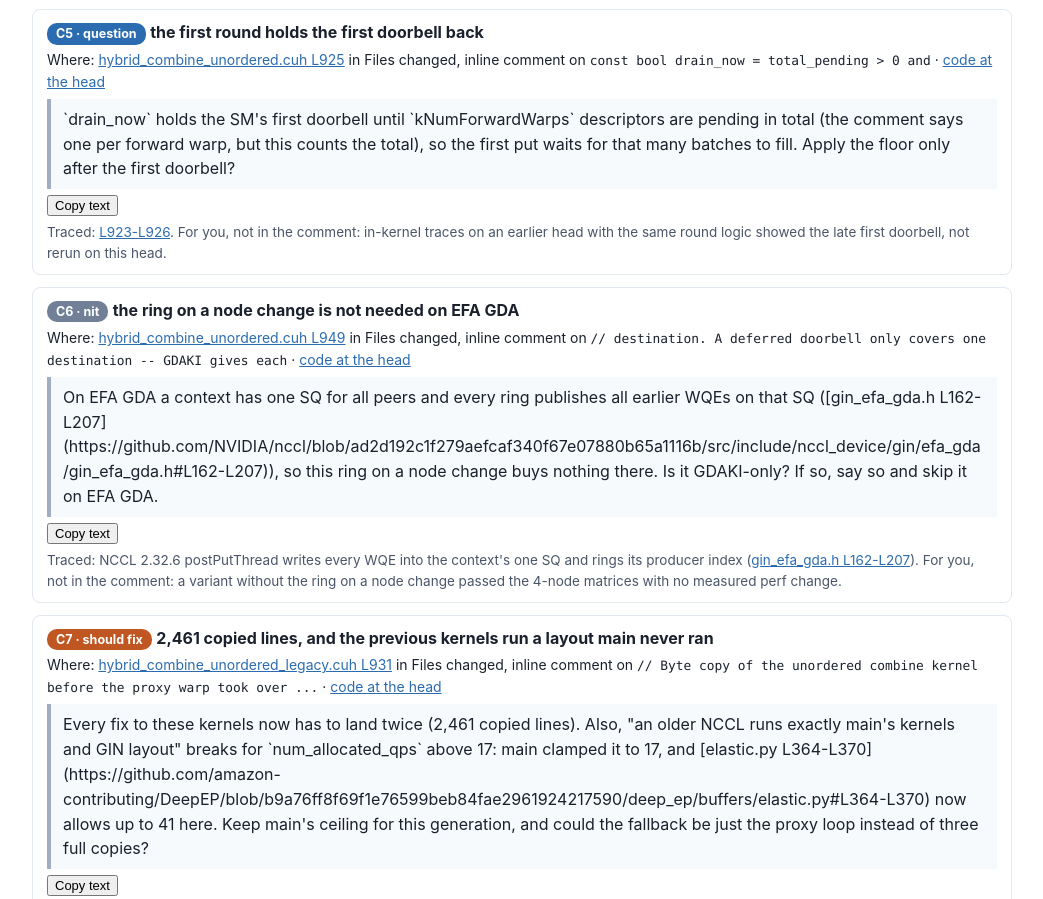
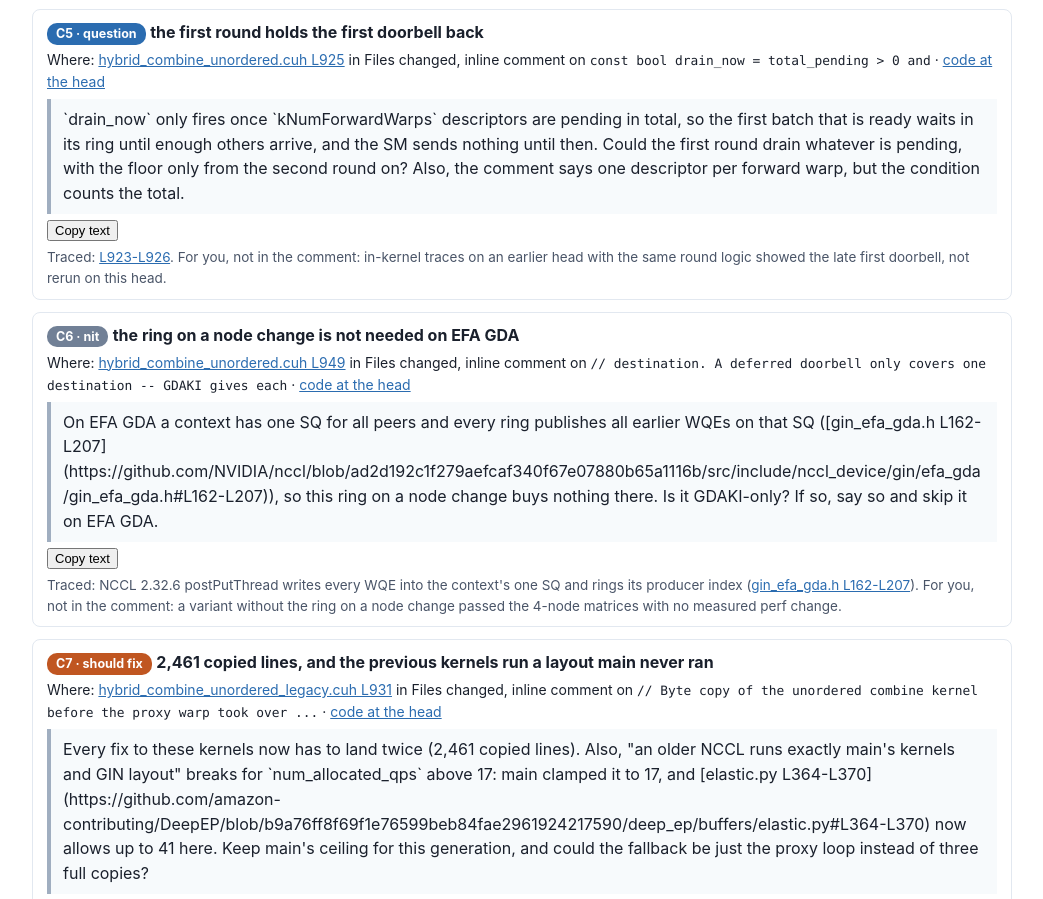
Before and after one commit to Xuan-1998/deepep-pr-notes, a plain HTML site: page pr42/index.html in a window 1280 px wide. Shown: the part 1805-2704 px from the top of the page, without its empty margins (68-1111 px from the left). Drawn offline with Linux system fonts and the light colour scheme.

Commit message:
Reword the PR 42 C5 comment
The comment now says plainly that the first ready batch waits until
enough other batches are pending.

```diff
--- a/pr42/index.html
+++ b/pr42/index.html
@@ -105,7 +105,7 @@ Paste the text as an inline comment there. The small text under each comment say
 <div class="cmt" id="c5">
 <div class="chd"><span class="lab question">C5 &middot; question</span> <b>the first round holds the first doorbell back</b></div>
 <div class="where">Where: <a href="https://github.com/amazon-contributing/DeepEP/pull/42/files#diff-3fa0c91f4bae02511cacbaf5a61bc61b33a125e90736edacc94fb395debdea0aR925">hybrid_combine_unordered.cuh L925</a> in Files changed, inline comment on <code>const bool drain_now = total_pending &gt; 0 and</code> &middot; <a href="https://github.com/amazon-contributing/DeepEP/blob/b9a76ff8f69f1e76599beb84fae2961924217590/deep_ep/include/deep_ep/impls/hybrid_combine_unordered.cuh#L923-L926">code at the head</a></div>
-<div class="paste" id="p5">`drain_now` holds the SM's first doorbell until `kNumForwardWarps` descriptors are pending in total (the comment says one per forward warp, but this counts the total), so the first put waits for that many batches to fill. Apply the floor only after the first doorbell?</div>
+<div class="paste" id="p5">`drain_now` only fires once `kNumForwardWarps` descriptors are pending in total, so the first batch that is ready waits in its ring until enough others arrive, and the SM sends nothing until then. Could the first round drain whatever is pending, with the floor only from the second round on? Also, the comment says one descriptor per forward warp, but the condition counts the total.</div>
 <button class="cp" data-t="p5">Copy text</button>
 <div class="ev">Traced: <a href="https://github.com/amazon-contributing/DeepEP/blob/b9a76ff8f69f1e76599beb84fae2961924217590/deep_ep/include/deep_ep/impls/hybrid_combine_unordered.cuh#L923-L926">L923-L926</a>. For you, not in the comment: in-kernel traces on an earlier head with the same round logic showed the late first doorbell, not rerun on this head.</div>
 </div>
```
